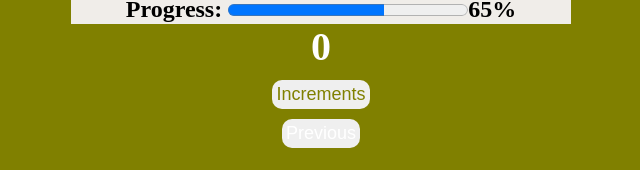
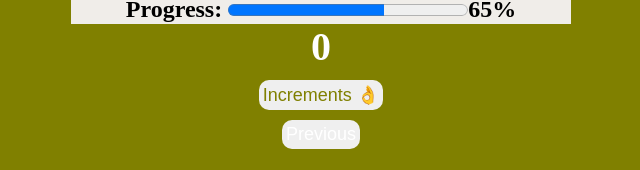
Before and after one commit to Saniflex-1/ReactJs, a React (Create React App) app: page / in a window 1280 px wide. Shown: the part 211-381 px from the top of the page, without its empty margins (319-959 px from the left). Built offline with nearby package versions, Linux system fonts and the light colour scheme.

Commit message:
Update useState.js

```diff
--- a/src/Components/useState.js
+++ b/src/Components/useState.js
@@ -6,7 +6,7 @@ const messages = [
   "Invest it into your busiiness",
 ];
 
-function UseState() {
+function UseState(isGood) {
   const [step, setStep] = useState(1);
 
   function handleNext() {
@@ -78,9 +78,12 @@ function UseState() {
           </h2>
 
           <h2 style={{ color: "white", fontSize: "2.5rem" }}>{count}</h2>
-          <button onClick={addNext} style={{ margin: "10px", color: "olive" }}>
-            {" "}
-            Increments
+          <button
+            onClick={addNext}
+            style={{ margin: "10px", color: "olive" }}
+            class={count > 2 ? "isGoodS" : ""}
+          >
+            Increments {isGood && "👌"}
           </button>
           <button onClick={addPre}> Previous</button>
         </div>
```
